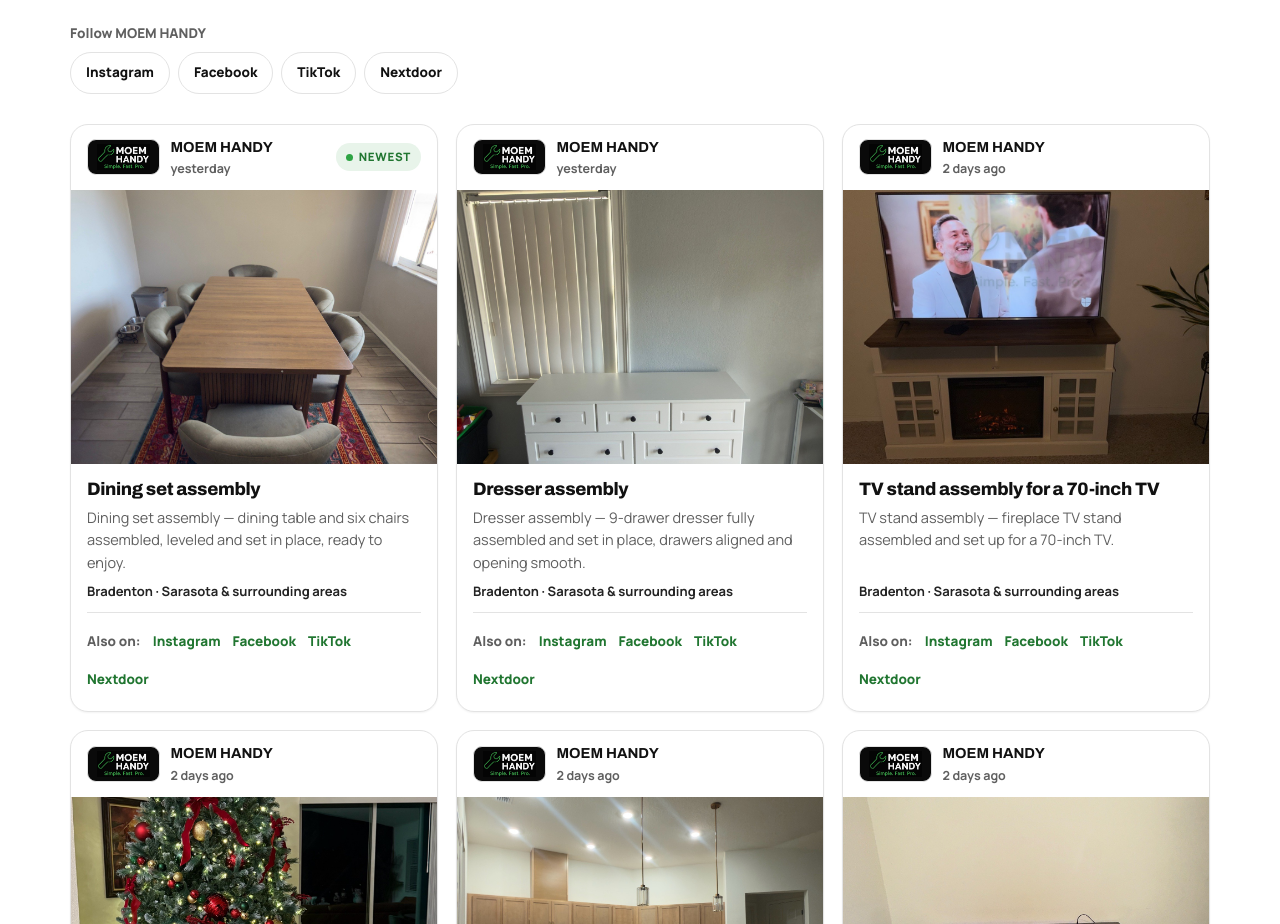
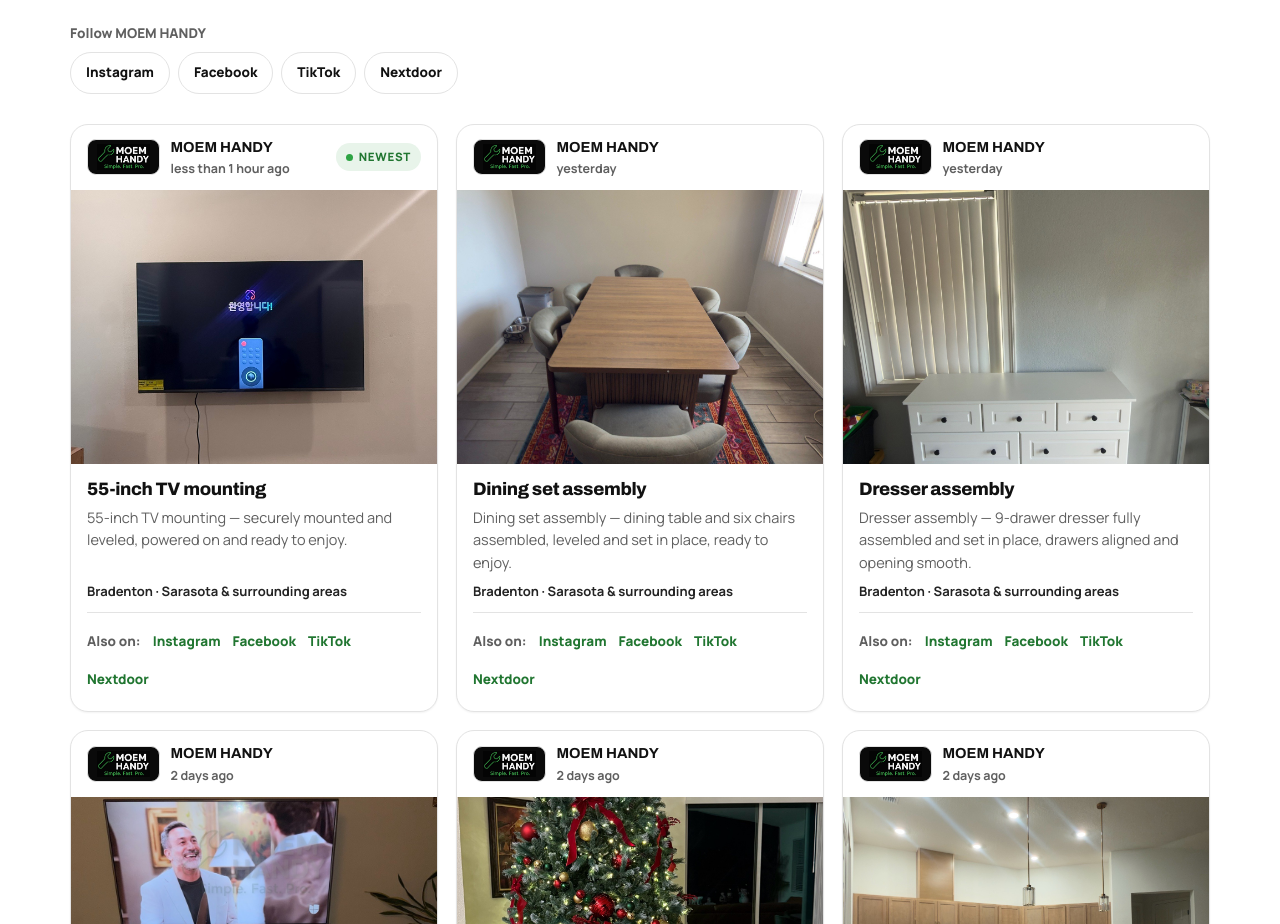
Before and after one commit to Masai2001/moem-handy, a plain HTML site: page index.html in a window 1280 px wide. Shown: the part 1093-2017 px from the top of the page. Drawn offline with Linux system fonts and the light colour scheme.

Commit message:
Add Nov 28 55-inch TV mounting post (f15)

```diff
--- a/index.html
+++ b/index.html
@@ -415,8 +415,27 @@ input,select,textarea{border-radius:12px}
         <article class="post">
           <div class="post-head">
             <span class="mark"><img src="/img-4152489f1e.jpg" alt="MOEM HANDY" /></span>
+            <div class="who"><strong>MOEM HANDY</strong><time datetime="2026-11-28T12:20:00-05:00" data-when>Nov 28, 2026</time></div>
+            <span class="live"><i></i><span data-i18n="feed_new">Newest</span></span>
+          </div>
+          <figure class="work feed-fig" tabindex="0"><img src="/img-52b3efa62e.jpg" alt="55-inch TV mounted by MOEM HANDY" loading="lazy" /><figcaption data-i18n="f15t">55-inch TV mounting</figcaption></figure>
+          <div class="post-body">
+            <h3 data-i18n="f15t">55-inch TV mounting</h3>
+            <p data-i18n="f15c">55-inch TV mounting — securely mounted and leveled, powered on and ready to enjoy.</p>
+            <span class="post-loc" data-i18n="feed_loc">Bradenton · Sarasota &amp; surrounding areas</span>
+            <div class="post-links"><span data-i18n="feed_also">Also on:</span>
+              <a href="https://www.instagram.com/p/DgSx5lwE_Xo/" target="_blank" rel="noopener">Instagram</a>
+              <a href="https://facebook.com/61596834773800/posts/pfbid02TNVUfHSLQb2Dq14DuKkBcnaW132si4a59exqjyyuAzsiVFpWFTjhe66p2MTET62vl/" target="_blank" rel="noopener">Facebook</a>
+              <a href="https://www.tiktok.com/@moemhandy/photo/7713275578694044942" target="_blank" rel="noopener">TikTok</a>
+              <a href="https://nextdoor.com/p/dkghyT3BpgWc?view=detail" target="_blank" rel="noopener">Nextdoor</a>
+            </div>
+          </div>
+        </article>
+
+        <article class="post">
+          <div class="post-head">
+            <span class="mark"><img src="/img-4152489f1e.jpg" alt="MOEM HANDY" /></span>
             <div class="who"><strong>MOEM HANDY</strong><time datetime="2026-11-27T12:24:00-05:00" data-when>Nov 27, 2026</time></div>
-            <span class="live"><i></i><span data-i18n="feed_new">Newest</span></span>
           </div>
           <figure class="work feed-fig" tabindex="0"><img src="/img-911881d371.jpg" alt="Dining set assembled by MOEM HANDY" loading="lazy" /><figcaption data-i18n="f14t">Dining set assembly</figcaption></figure>
           <div class="post-body">
@@ -1151,7 +1170,7 @@ input,select,textarea{border-radius:12px}
       f4t:"100″ TV wall mounting", f4c:"100″ TV wall mounting — clean, level, and secure.",
       f5t:"Storage cabinet assembly", f5c:"Storage cabinet assembly — clean, level, and secure.",
       f6t:"TV stand assembly", f6c:"TV stand assembled — clean, level, and secure.",
-      f7t:"55″ Samsung TV mounting", f7c:"55″ Samsung TV mounting — clean, level, and secure.", f8t:"Gas grill assembly", f8c:"Gas grill assembly — fully assembled and ready to cook.", f9t:"Desk assembly", f9c:"Desk assembly — fully assembled and ready to use.", f10t:"Pendant light installation", f10c:"Pendant light installation — two new pendant lights over the kitchen island, level and clean.", f11t:"Christmas tree assembly and decoration", f11c:"Christmas tree assembly and decoration — fully assembled, lit and decorated, ready for the holidays.", f12t:"TV stand assembly for a 70-inch TV", f12c:"TV stand assembly — fireplace TV stand assembled and set up for a 70-inch TV.", f13t:"Dresser assembly", f13c:"Dresser assembly — 9-drawer dresser fully assembled and set in place, drawers aligned and opening smooth.", f14t:"Dining set assembly", f14c:"Dining set assembly — dining table and six chairs assembled, leveled and set in place, ready to enjoy.",
+      f7t:"55″ Samsung TV mounting", f7c:"55″ Samsung TV mounting — clean, level, and secure.", f8t:"Gas grill assembly", f8c:"Gas grill assembly — fully assembled and ready to cook.", f9t:"Desk assembly", f9c:"Desk assembly — fully assembled and ready to use.", f10t:"Pendant light installation", f10c:"Pendant light installation — two new pendant lights over the kitchen island, level and clean.", f11t:"Christmas tree assembly and decoration", f11c:"Christmas tree assembly and decoration — fully assembled, lit and decorated, ready for the holidays.", f12t:"TV stand assembly for a 70-inch TV", f12c:"TV stand assembly — fireplace TV stand assembled and set up for a 70-inch TV.", f13t:"Dresser assembly", f13c:"Dresser assembly — 9-drawer dresser fully assembled and set in place, drawers aligned and opening smooth.", f14t:"Dining set assembly", f14c:"Dining set assembly — dining table and six chairs assembled, leveled and set in place, ready to enjoy.", f15t:"55-inch TV mounting", f15c:"55-inch TV mounting — securely mounted and leveled, powered on and ready to enjoy.",
       g1:"Accent wall: slat + marble", g1s:"With wall-mounted TV", g2:"Slat wall with LED", g2s:"TV + electric fireplace console",
       g3:"Kitchen island panels", g3s:"Slat panels + LED under counter", g4:"TV mounting", g4s:"Large-format TVs, leveled and secure",
       g5:"Full living room wall", g5s:"Slat center, marble sides", g6:"Furniture assembly", g6s:"Bookshelves, beds, dressers and more",
@@ -1206,7 +1225,7 @@ input,select,textarea{border-radius:12px}
       f4t:"Instalación de TV de 100″ en pared", f4c:"Instalación de TV de 100″ en pared — limpio, nivelado y seguro.",
       f5t:"Ensamblaje de gabinete de almacenamiento", f5c:"Ensamblaje de gabinete de almacenamiento — limpio, nivelado y seguro.",
       f6t:"Ensamblaje de mueble para TV", f6c:"Mueble para TV ensamblado — limpio, nivelado y seguro.",
-      f7t:"Instalación de TV Samsung de 55″", f7c:"Instalación de TV Samsung de 55″ — limpio, nivelado y seguro.", f8t:"Ensamblaje de parrilla de gas", f8c:"Ensamblaje de parrilla de gas — completamente ensamblada y lista para cocinar.", f9t:"Ensamblaje de escritorio", f9c:"Ensamblaje de escritorio — completamente ensamblado y listo para usar.", f10t:"Instalación de luces pendant", f10c:"Instalación de luces pendant — dos luces nuevas sobre la isla de la cocina, niveladas y limpias.", f11t:"Ensamblaje y decoración de árbol de Navidad", f11c:"Ensamblaje y decoración de árbol de Navidad — completamente armado, iluminado y decorado, listo para las fiestas.", f12t:"Ensamblaje de stand para TV de 70 pulgadas", f12c:"Ensamblaje de stand de TV — stand con chimenea eléctrica ensamblado e instalado para un TV de 70 pulgadas.", f13t:"Ensamblaje de gavetero", f13c:"Ensamblaje de gavetero — gavetero de 9 gavetas completamente ensamblado y colocado en su sitio, con las gavetas alineadas y suaves al abrir.", f14t:"Ensamblaje de set de comedor", f14c:"Ensamblaje de set de comedor — mesa de comedor y seis sillas ensambladas, niveladas y colocadas en su sitio, listas para disfrutar.",
+      f7t:"Instalación de TV Samsung de 55″", f7c:"Instalación de TV Samsung de 55″ — limpio, nivelado y seguro.", f8t:"Ensamblaje de parrilla de gas", f8c:"Ensamblaje de parrilla de gas — completamente ensamblada y lista para cocinar.", f9t:"Ensamblaje de escritorio", f9c:"Ensamblaje de escritorio — completamente ensamblado y listo para usar.", f10t:"Instalación de luces pendant", f10c:"Instalación de luces pendant — dos luces nuevas sobre la isla de la cocina, niveladas y limpias.", f11t:"Ensamblaje y decoración de árbol de Navidad", f11c:"Ensamblaje y decoración de árbol de Navidad — completamente armado, iluminado y decorado, listo para las fiestas.", f12t:"Ensamblaje de stand para TV de 70 pulgadas", f12c:"Ensamblaje de stand de TV — stand con chimenea eléctrica ensamblado e instalado para un TV de 70 pulgadas.", f13t:"Ensamblaje de gavetero", f13c:"Ensamblaje de gavetero — gavetero de 9 gavetas completamente ensamblado y colocado en su sitio, con las gavetas alineadas y suaves al abrir.", f14t:"Ensamblaje de set de comedor", f14c:"Ensamblaje de set de comedor — mesa de comedor y seis sillas ensambladas, niveladas y colocadas en su sitio, listas para disfrutar.", f15t:"Instalación de TV de 55 pulgadas", f15c:"Instalación de TV de 55 pulgadas — montado de forma segura y nivelado, encendido y listo para disfrutar.",
       g1:"Pared de acento: slat + mármol", g1s:"Con TV montado en pared", g2:"Pared slat con LED", g2s:"TV + consola con chimenea eléctrica",
       g3:"Paneles en isla de cocina", g3s:"Paneles slat + LED bajo el tope", g4:"Instalación de TV", g4s:"TVs grandes, nivelados y seguros",
       g5:"Pared completa de sala", g5s:"Slat al centro, mármol a los lados", g6:"Ensamblaje de muebles", g6s:"Libreros, camas, gaveteros y más",
```
Also changed, not shown: img-52b3efa62e.jpg (added).
